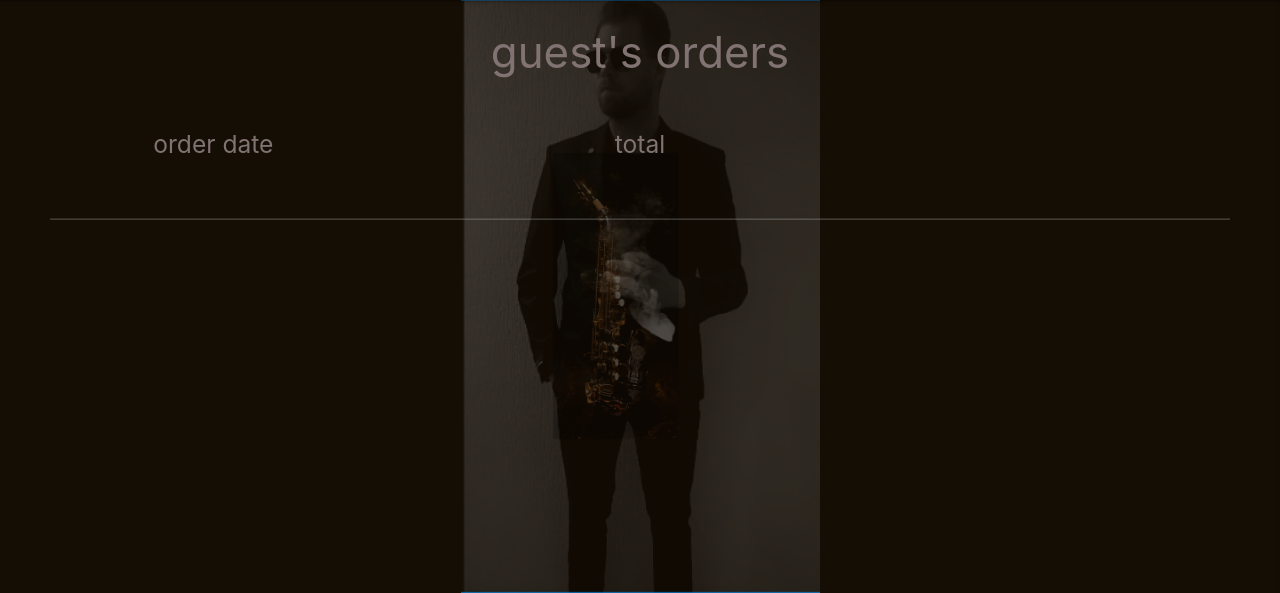
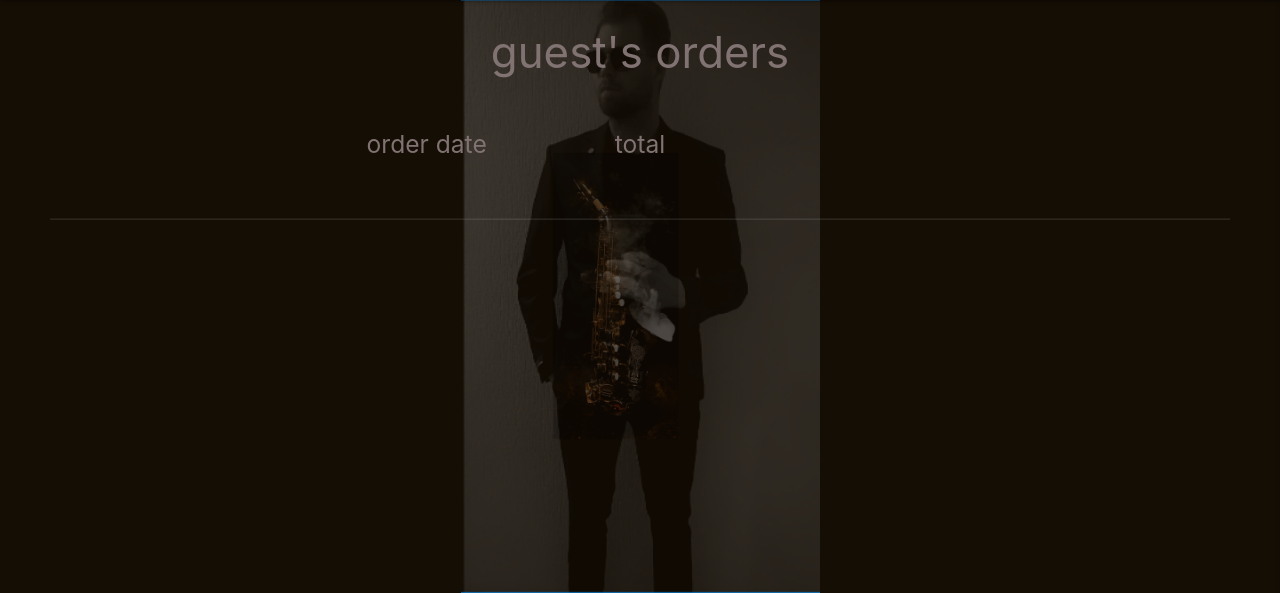
Before and after one commit to nno24/nikolay-cranner-official, a Django app: page /userprofile in a window 1280 px wide. Shown: the part 64-657 px from the top of the page. Run offline with Django 4.2, Linux system fonts and the light colour scheme; data comes from the database, SQL or seed files in the repository; some libraries are stand-ins or nearby versions.

Commit message:
fixed responsiveness for userprofile

```diff
--- a/static/css/style.css
+++ b/static/css/style.css
@@ -32,7 +32,7 @@ input {
 
 hr {
     margin: 50px;
-    opacity: 0.2;
+    opacity: 0.1;
 }
 .modal-content {
     background-color: #150E05;
--- a/userprofile/templates/userprofile/userprofile.html
+++ b/userprofile/templates/userprofile/userprofile.html
@@ -6,30 +6,29 @@
     </div>
 </div>
         <div class="row center">
-            <div class="col s4">
+            <div class="col s4 m3 offset-m2 l2 offset-l3">
                 <h5>order date</h5>
             </div>
-            <div class="col s4">
+            <div class="col s4 m3 l2">
                 <h5>total</h5>
             </div>
-            <div class="col s4">
+            <div class="col s4 m3 l2">
             </div>
         </div>
         <hr>
         {% for order in orders %}
         <div class="row center">
-            <div class="col s4">
+            <div class="col s4 m3 offset-m2 l2 offset-l3">
                 <p>{{ order.transaction_date }}</p>
             </div>
-            <div class="col s4">
+            <div class="col s4 m3 l2">
                 <p>{{order.grand_total}} $</p>
             </div>
-            <div class="col s4">
+            <div class="col s4 m3 l2">
                 <a href="{% url 'order' order.order_id %}">
                     <button class="btn waves-effect waves-light btn nc-btn-color" id="#view-order" type="submit" name="view-order" value="">View this order</button>
                 </a>
             </div>
         </div>
-        <hr>
         {% endfor %}
 {% endblock %}
```
